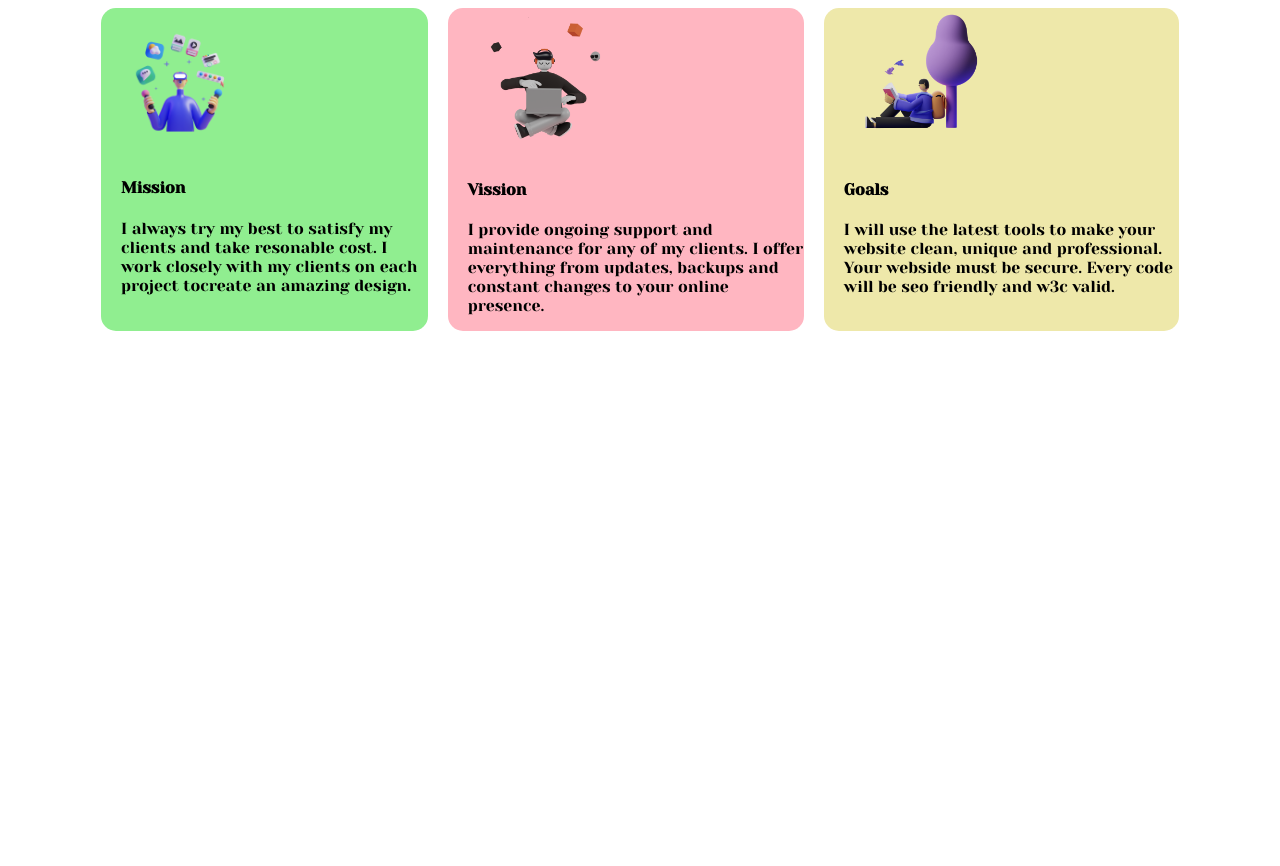
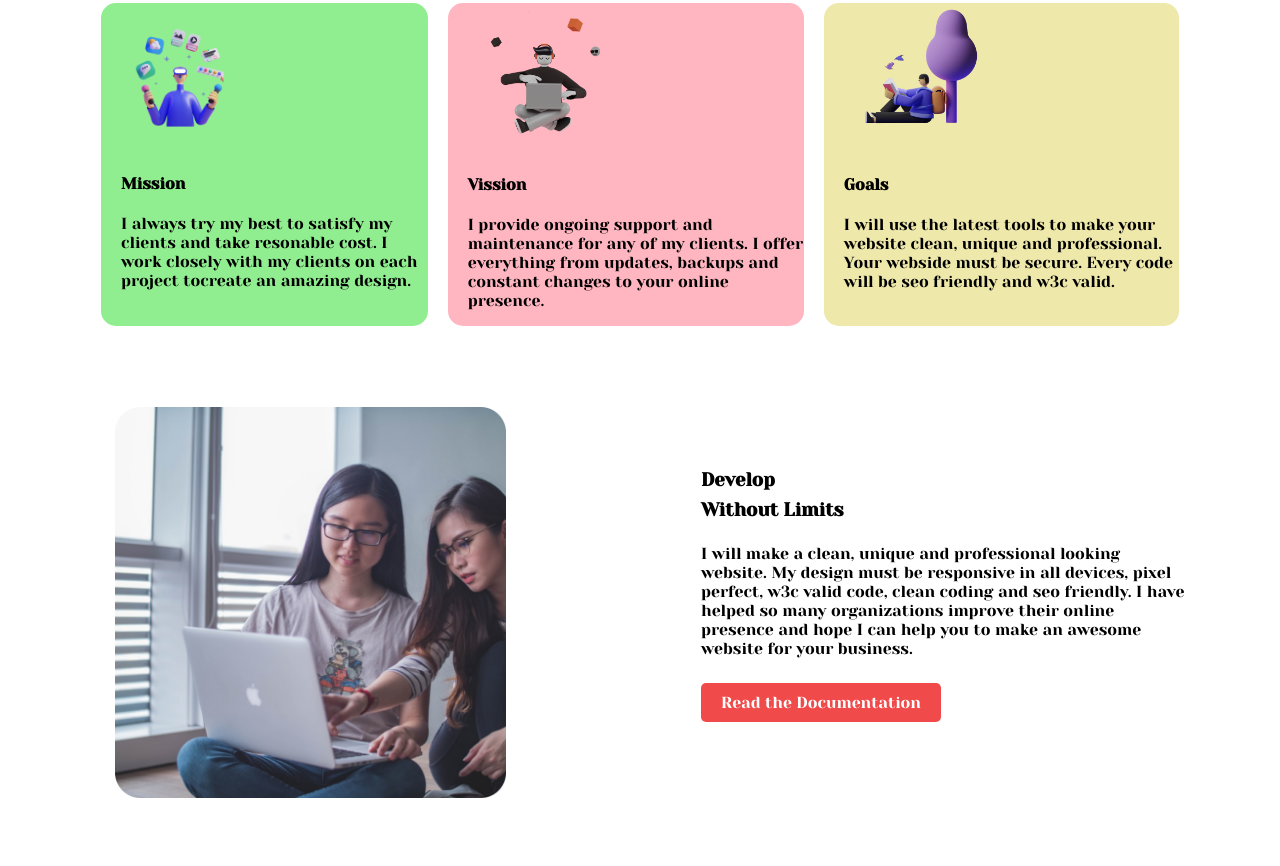
Before and after one commit to Kamrul816/my-mission-2022, a plain HTML site: page index.html in a window 1280 px wide. Shown: the part 740-1606 px from the top of the page. Before the commit the page ends 1111 px from the top, so only its background shows below. Drawn offline with Linux system fonts and the light colour scheme.

Commit message:
develop limit

```diff
--- a/index.html
+++ b/index.html
@@ -59,9 +59,18 @@
                         <p>I will use the latest tools to make your website clean, unique and professional. Your webside must be secure. Every code will be seo friendly and w3c valid.
                         </p>
                     </div>
-
                 </div>
             </div>
+        </div>
+    </section>
+
+    <section>
+        <div class="half-width"><img src="images/pictures/coding.png" alt="man"></div>
+        <div class="half-width">
+            <h3 class="develop">Develop <br>Without Limits</h3>
+            <p>I will make a clean, unique and professional looking website. My design must be responsive in all devices, pixel perfect, w3c valid code, clean coding and seo friendly. I have helped so many organizations improve their online presence and hope I can help you to make an awesome website for your business.
+            </p> <br>
+            <a class="link-button" target="_blank" href="https://www.facebook.com/mkhbtc7">Read the Documentation</a> <br><br><br>
         </div>
     </section>
 
--- a/style.css
+++ b/style.css
@@ -5,6 +5,7 @@ body
 h1{
     font-size: 50px;
     padding-left: 10px;
+    line-height: 35px;
 }
 .border{
     border-left: 4px rgba(240, 71, 71, 0.979) solid;
@@ -31,7 +32,7 @@ section{
     color: #ffffff;
     padding: 10px 20px;
     border-radius: 5px;
-    font-weight: 700;
+    font-weight: 400;
 }
 h2{
     text-align: center;
@@ -72,3 +73,25 @@ h2{
 .div{
     border-radius: 15px;
 }
+section{
+    display: flex;
+}
+h3{
+    line-height: 30px;
+}
+.develop{
+    width: 50%;
+    padding-top: 10%;
+}
+.half-width img{
+    width: 80%;
+    padding-top: 10px;
+}
+.link-button{
+    text-decoration: none;
+    background-color: rgba(240, 71, 71, 0.979);
+    color: #ffffff;
+    padding: 10px 20px;
+    border-radius: 5px;
+    font-weight: 400;
+}
```
